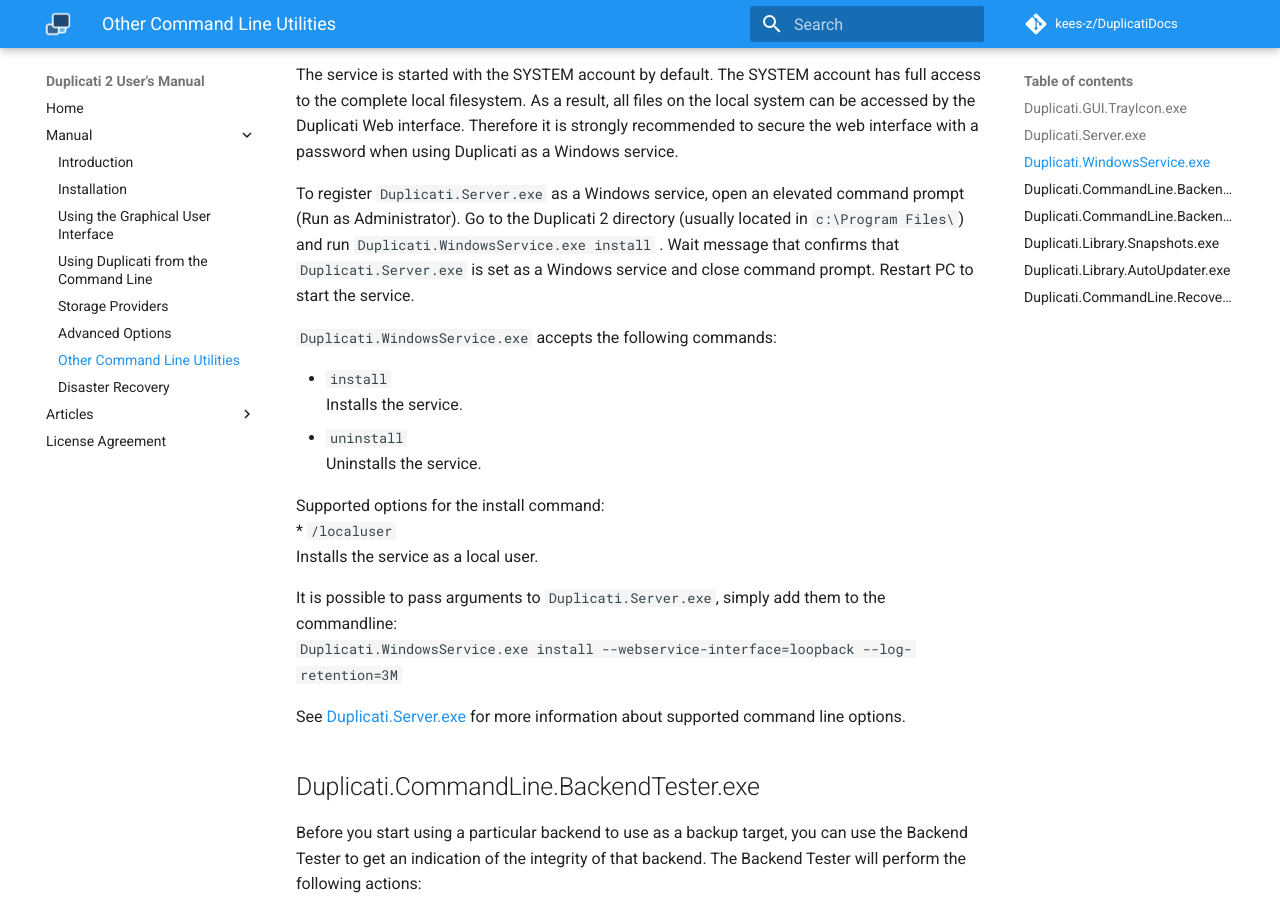
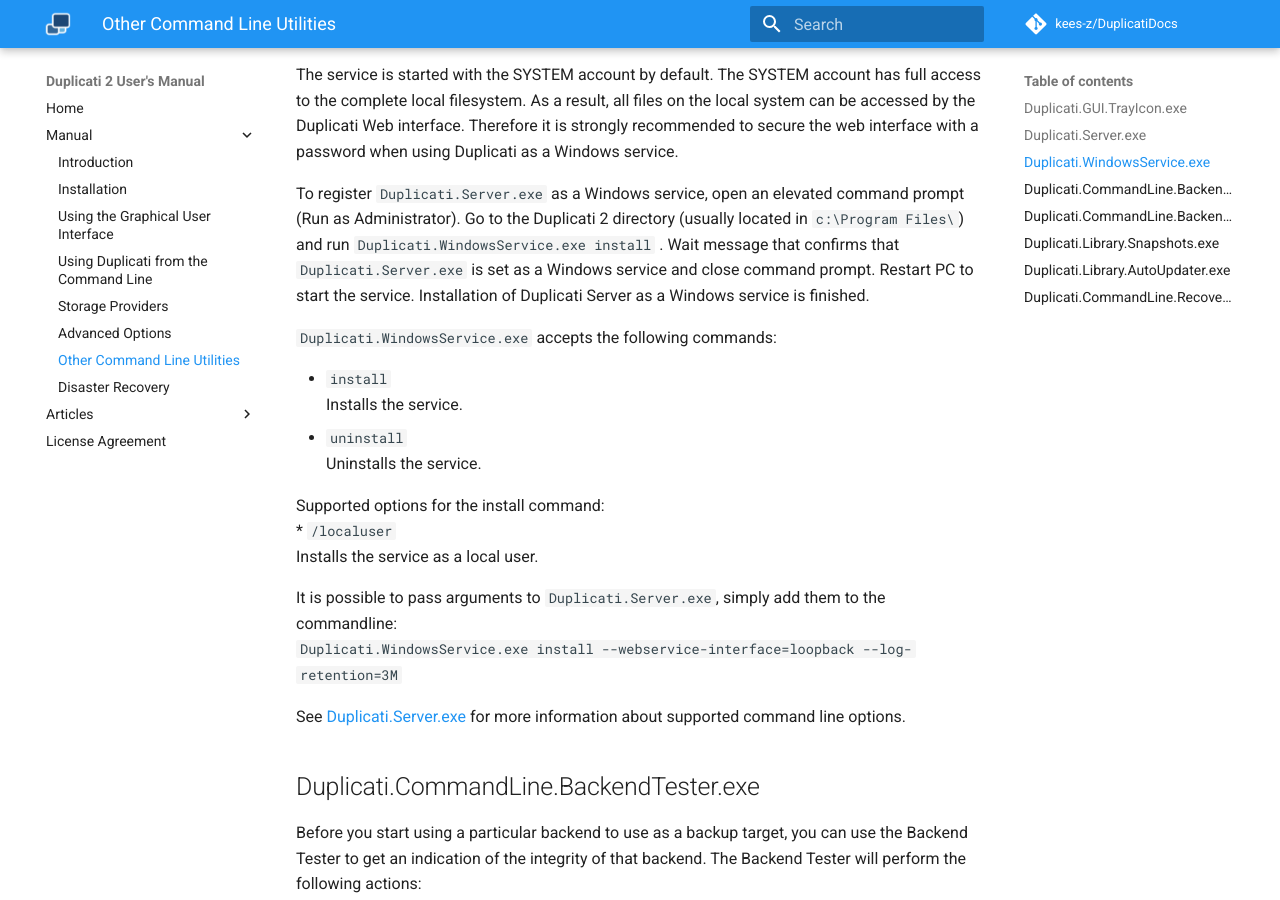
Before and after one commit to kees-z/DuplicatiDocs, an MkDocs documentation site: the page built from docs/07-other-command-line-utilities.md, in a window 1280 px wide and 900 px high, scrolled down 3289 px. Built offline with MkDocs 1.6.1 and Material for MkDocs 9.7.7, drawn with Linux system fonts in a browser that asks for light colours; comment, search, counter and statistics services are not loaded; old or Windows-style settings are respelled for this version of MkDocs.

Commit message:
tell user that installation is finished.

```diff
--- a/docs/07-other-command-line-utilities.md
+++ b/docs/07-other-command-line-utilities.md
@@ -91,7 +91,7 @@ This command line tool can be used to register Duplicati.Server.exe as a Windows
 
 The service is started with the SYSTEM account by default. The SYSTEM account has full access to the complete local filesystem. As a result, all files on the local system can be accessed by the Duplicati Web interface. Therefore it is strongly recommended to secure the web interface with a password when using Duplicati as a Windows service.
 
-To register `Duplicati.Server.exe` as a Windows service, open an elevated command prompt (Run as Administrator). Go to the Duplicati 2 directory (usually located in `c:\Program Files\`) and run `Duplicati.WindowsService.exe install` . Wait message that confirms that `Duplicati.Server.exe` is set as a Windows service and close command prompt. Restart PC to start the service.
+To register `Duplicati.Server.exe` as a Windows service, open an elevated command prompt (Run as Administrator). Go to the Duplicati 2 directory (usually located in `c:\Program Files\`) and run `Duplicati.WindowsService.exe install` . Wait message that confirms that `Duplicati.Server.exe` is set as a Windows service and close command prompt. Restart PC to start the service. Installation of Duplicati Server as a Windows service is finished.
 
 `Duplicati.WindowsService.exe` accepts the following commands:
 
```
